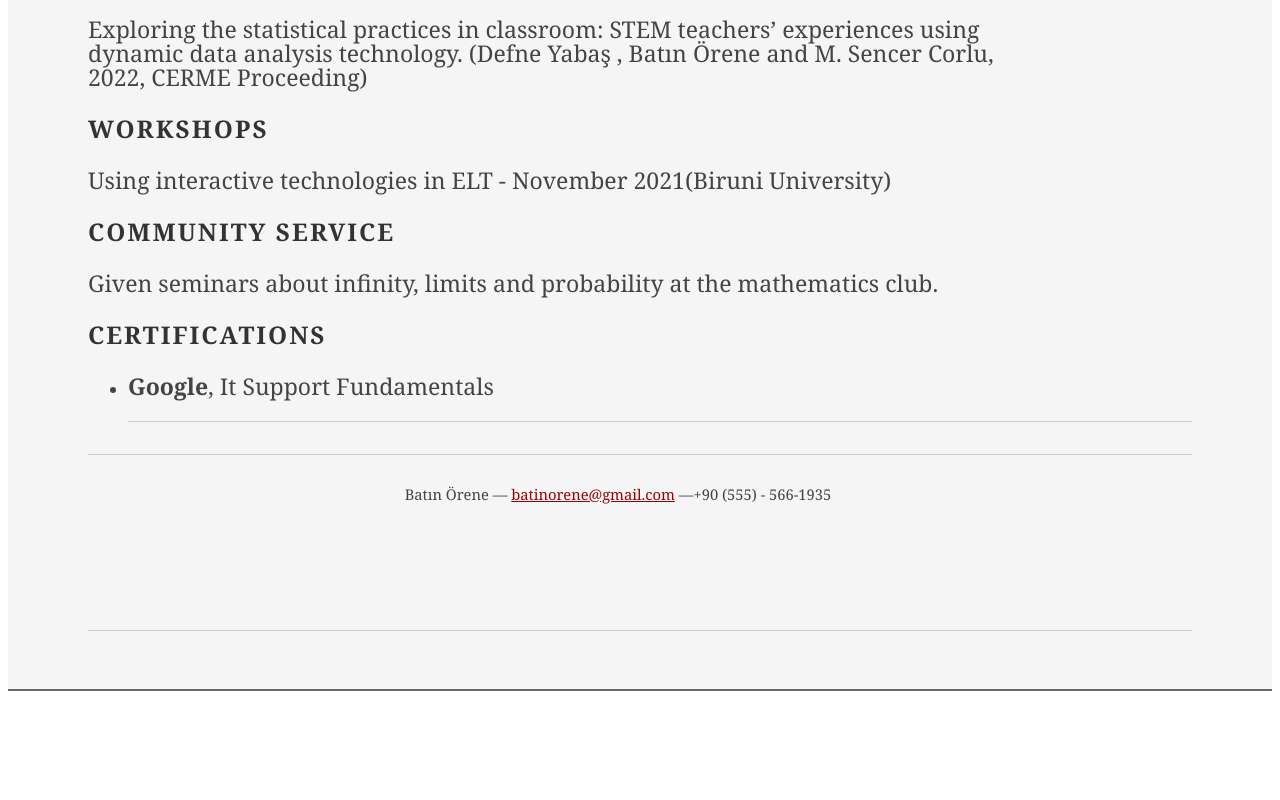
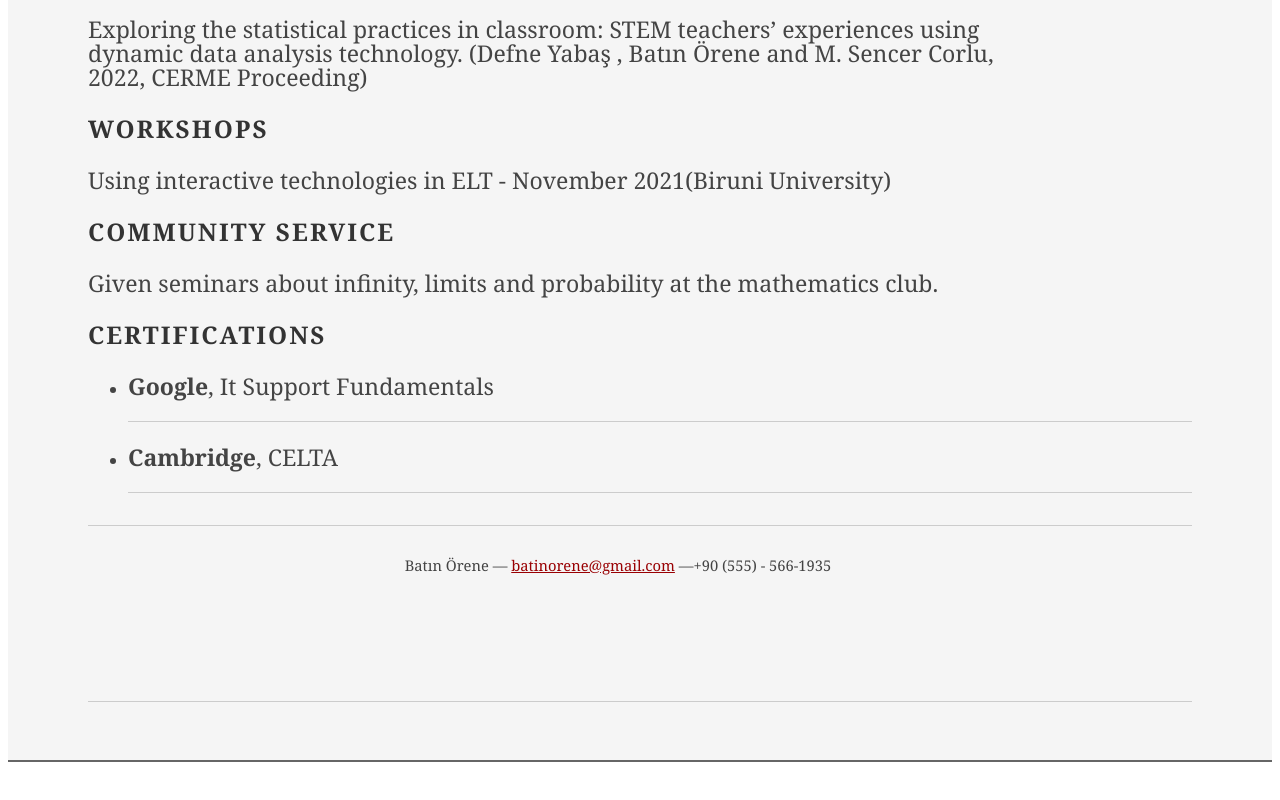
Before and after one commit to batinium/batinium.github.io, a plain HTML site: page index.html in a window 1280 px wide. Shown: the part 3197-3997 px from the top of the page. Before the commit the page ends 3968 px from the top, so only its background shows below. Drawn offline with Linux system fonts and the light colour scheme; a small style sheet from the web is missing.

Commit message:
Update index.html

```diff
--- a/index.html
+++ b/index.html
@@ -175,6 +175,7 @@ CELTA.
             <h2> CERTIFICATIONS </h2>
             <ul>
               <li><p class="enlarge"> <strong>Google</strong>, It Support Fundamentals</p>
+	      <li><p class="enlarge"> <strong>Cambridge</strong>, CELTA</p>
             </ul>
 		  </div>
 		</div><!--// bd -->
```
